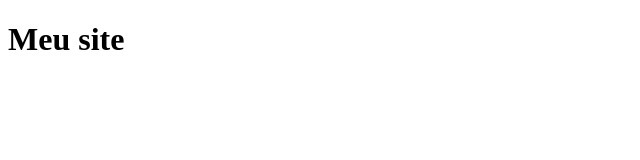
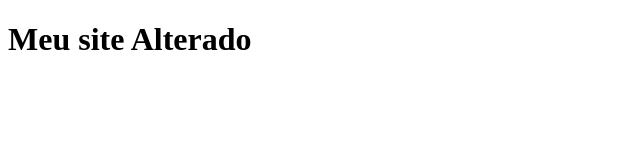
Before and after one commit to Roxanerx/Teste, a plain HTML site: page index.html in a window 1280 px wide. Shown: the whole page, without its empty margins (0-640 px from the left). Drawn offline with Linux system fonts and the light colour scheme.

Commit message:
alterando o título da página principal

```diff
--- a/index.html
+++ b/index.html
@@ -6,6 +6,6 @@
     <title>Document</title>
 </head>
 <body>
-    <h1>Meu site</h1>
+    <h1>Meu site Alterado</h1>
 </body>
 </html>
```
